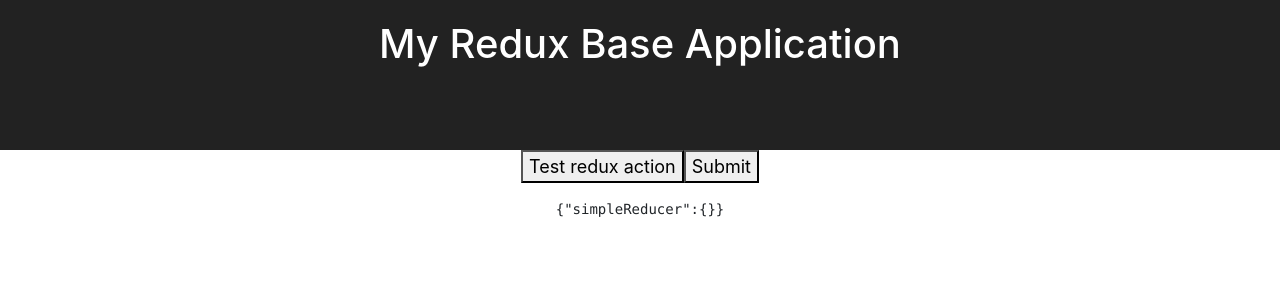
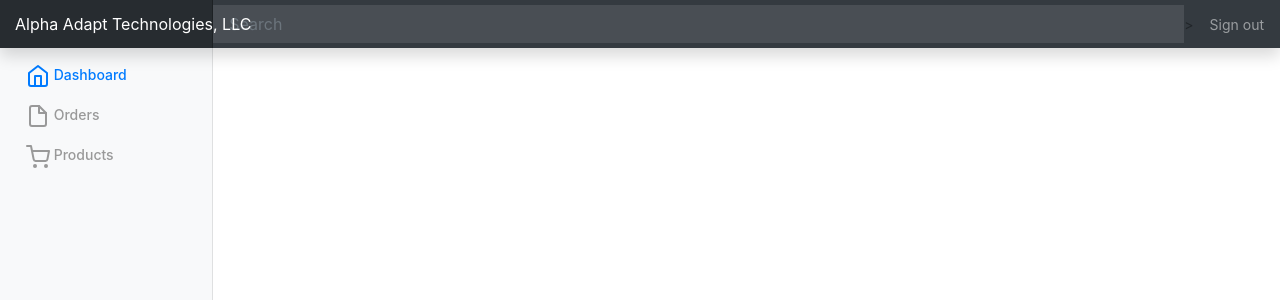
Before and after one commit to fespiritu/react-redux, a React (Create React App) app: page / in a window 1280 px wide. Shown: the top 300 px of the page. Built offline with nearby package versions, Linux system fonts and the light colour scheme.

Commit message:
Added dashboard bootstrap

```diff
--- a/package.json
+++ b/package.json
@@ -4,9 +4,13 @@
   "private": true,
   "dependencies": {
     "@fortawesome/fontawesome-free": "^5.2.0",
+    "@fortawesome/fontawesome-svg-core": "^1.2.4",
+    "@fortawesome/free-solid-svg-icons": "^5.3.1",
+    "@fortawesome/react-fontawesome": "^0.1.2",
     "bootstrap": "^4.1.3",
     "react": "^16.4.2",
     "react-dom": "^16.4.2",
+    "react-feather": "^1.1.1",
     "react-redux": "^5.0.7",
     "react-scripts": "1.1.4",
     "redux": "^4.0.0",
--- a/public/index.html
+++ b/public/index.html
@@ -1,5 +1,6 @@
 <!DOCTYPE html>
 <html lang="en">
+
 <head>
   <meta charset="utf-8">
   <meta name="viewport" content="width=device-width, initial-scale=1, shrink-to-fit=no">
@@ -10,6 +11,7 @@
     -->
   <link rel="manifest" href="%PUBLIC_URL%/manifest.json">
   <link rel="shortcut icon" href="%PUBLIC_URL%/favicon.ico">
+
   <!--
       Notice the use of %PUBLIC_URL% in the tags above.
       It will be replaced with the URL of the `public` folder during the build.
@@ -19,8 +21,11 @@
       work correctly both with client-side routing and a non-root public URL.
       Learn how to configure a non-root public URL by running `npm run build`.
     -->
-    <title>React App</title>
+  <title>Trading Economics - FX</title>
+
+
 </head>
+
 <body>
   <noscript>
     You need to enable JavaScript to run this app.
@@ -36,5 +41,7 @@
       To begin the development, run `npm start` or `yarn start`.
       To create a production bundle, use `npm run build` or `yarn build`.
     -->
+
 </body>
+
 </html>
--- a/src/App.js
+++ b/src/App.js
@@ -4,6 +4,33 @@ import "./App.css";
 import { connect } from "react-redux";
 
 import { simpleClickAction, my_BUTTON_CLICK } from "./actions/simpleAction";
+import { constants } from "./constants";
+import MenuItem from "./components/common/menuItem";
+import * as Icon from "react-feather";
+
+const menus = [
+  {
+    dataFeather: <Icon.Home />,
+    menuName: "Dashboard",
+    srOnly: "sr-only",
+    currentSrOnly: "(current)",
+    isActiveLink: "nav-link active"
+  },
+  {
+    dataFeather: <Icon.File />,
+    menuName: "Orders",
+    srOnly: "",
+    currentSrOnly: "",
+    isActiveLink: "nav-link"
+  },
+  {
+    dataFeather: <Icon.ShoppingCart />,
+    menuName: "Products",
+    srOnly: "",
+    currentSrOnly: "",
+    isActiveLink: "nav-link"
+  }
+];
 
 class App extends Component {
   handleClickAction = event => {
@@ -14,15 +41,46 @@ class App extends Component {
     this.props.my_BUTTON_CLICK();
   };
   render() {
+    console.log("menus: ", menus);
     return (
       <div className="App">
-        <header className="App-header">
-          <h1>My Redux Base Application</h1>
-        </header>
-        <p className="App-intro">
-          <button onClick={this.handleClickAction}>Test redux action</button>
-          <button onClick={this.handleSubmit}>Submit</button>
-        </p>
+        <nav className="navbar navbar-dark fixed-top bg-dark flex-md-nowrap p-0 shadow">
+          <a
+            className="navbar-brand col-sm-3 col-md-2 mr-0"
+            href={constants.HREF}
+          >
+            {constants.COMPANY}
+          </a>
+          <input
+            className="form-control form-control-dark w-100"
+            type="text"
+            placeholder="Search"
+            aria-label="Search"
+          />
+          >
+          <ul className="navbar-nav px-3">
+            <li className="nav-item text-nowrap">
+              <a className="nav-link" href={constants.HREF}>
+                Sign out
+              </a>
+            </li>
+          </ul>
+        </nav>
+
+        <div className="container-fluid">
+          <div className="row" />
+          <nav className="col-md-2 d-none d-md-block bg-light sidebar">
+            <div className="sidebar-sticky">
+              <ul className="nav flex-column">
+                {menus.map(item => (
+                  <li className="nav-item" key={item.menuName}>
+                    <MenuItem {...item} />
+                  </li>
+                ))}
+              </ul>
+            </div>
+          </nav>
+        </div>
         <pre>{JSON.stringify(this.props)}</pre>
       </div>
     );
--- /dev/null
+++ b/src/components/common/menuItem.js
@@ -0,0 +1,19 @@
+import { constants } from "../../constants";
+import React from "react";
+//import * as Icon from "react-feather";
+
+const MenuItem = props => {
+  const { dataFeather, menuName, srOnly, currentSrOnly, isActiveLink } = props;
+  console.log("props: ", props);
+  return (
+    <div>
+      <a className={isActiveLink} href={constants.HREF}>
+        {dataFeather}
+        {"  "}
+        {menuName} <span className={srOnly}>{currentSrOnly}</span>
+      </a>
+    </div>
+  );
+};
+
+export default MenuItem;
--- /dev/null
+++ b/src/constants.js
@@ -0,0 +1,4 @@
+export const constants = {
+  HREF: "#",
+  COMPANY: "Alpha Adapt Technologies, LLC"
+};
--- /dev/null
+++ b/src/dashboard.css
@@ -0,0 +1,102 @@
+body {
+  font-size: 0.875rem;
+}
+
+.feather {
+  width: 16px;
+  height: 16px;
+  vertical-align: text-bottom;
+}
+
+/*
+   * Sidebar
+   */
+
+.sidebar {
+  position: fixed;
+  top: 0;
+  bottom: 0;
+  left: 0;
+  z-index: 100; /* Behind the navbar */
+  padding: 48px 0 0; /* Height of navbar */
+  box-shadow: inset -1px 0 0 rgba(0, 0, 0, 0.1);
+}
+
+.sidebar-sticky {
+  position: relative;
+  top: 0;
+  height: calc(100vh - 48px);
+  padding-top: 0.5rem;
+  overflow-x: hidden;
+  overflow-y: auto; /* Scrollable contents if viewport is shorter than content. */
+}
+
+@supports ((position: -webkit-sticky) or (position: sticky)) {
+  .sidebar-sticky {
+    position: -webkit-sticky;
+    position: sticky;
+  }
+}
+
+.sidebar .nav-link {
+  font-weight: 500;
+  color: #333;
+  text-align: left;
+  margin-left: 10px;
+}
+
+.sidebar .nav-link {
+  /* margin-right: 4px; */
+  color: #999;
+}
+
+.sidebar .nav-link.active {
+  color: #007bff;
+}
+
+.sidebar .nav-link:hover .feather,
+.sidebar .nav-link.active .feather {
+  color: inherit;
+}
+
+.sidebar-heading {
+  font-size: 0.75rem;
+  text-transform: uppercase;
+}
+
+/*
+   * Content
+   */
+
+[role="main"] {
+  padding-top: 48px; /* Space for fixed navbar */
+}
+
+/*
+   * Navbar
+   */
+
+.navbar-brand {
+  padding-top: 0.75rem;
+  padding-bottom: 0.75rem;
+  font-size: 1rem;
+  background-color: rgba(0, 0, 0, 0.25);
+  box-shadow: inset -1px 0 0 rgba(0, 0, 0, 0.25);
+}
+
+.navbar .form-control {
+  padding: 0.75rem 1rem;
+  border-width: 0;
+  border-radius: 0;
+}
+
+.form-control-dark {
+  color: #fff;
+  background-color: rgba(255, 255, 255, 0.1);
+  border-color: rgba(255, 255, 255, 0.1);
+}
+
+.form-control-dark:focus {
+  border-color: transparent;
+  box-shadow: 0 0 0 3px rgba(255, 255, 255, 0.25);
+}
--- a/src/index.js
+++ b/src/index.js
@@ -5,6 +5,8 @@ import App from "./App";
 import registerServiceWorker from "./registerServiceWorker";
 
 import "bootstrap/dist/css/bootstrap.min.css";
+import "./dashboard.css";
+
 import "@fortawesome/fontawesome-free/css/all.min.css";
 
 //redux stuffs
```
Also changed, not shown: 1 other file (tests, documents, lock files or other folders). Lines whose indentation alone changed are shown as unchanged.
